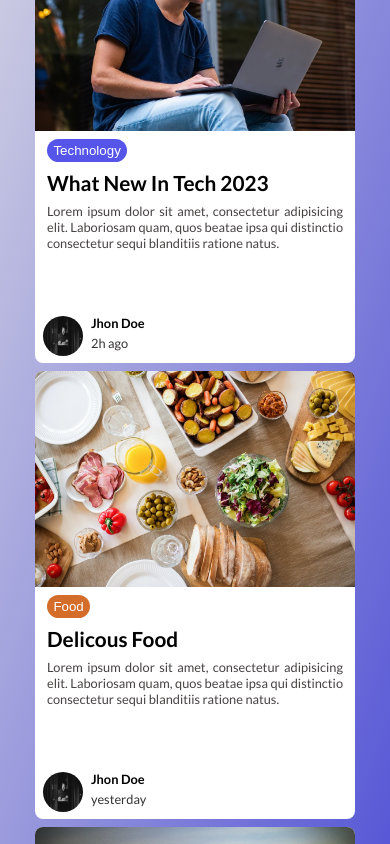
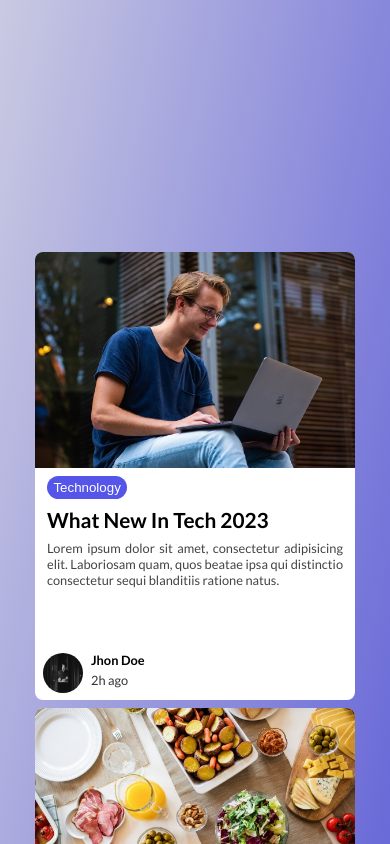
Before and after one commit to Matif408/simple_card, a plain HTML site: page index.html in a window 390 px wide. Shown: the top 844 px of the page. Drawn offline with Linux system fonts and the light colour scheme.

Commit message:
responsive_change

```diff
--- a/css/style.css
+++ b/css/style.css
@@ -161,7 +161,7 @@ span{
         margin-right: 0 !important;
     }
     .parent{
-        min-height: 140vh;
+        min-height: 220vh;
     }
 
 
```
